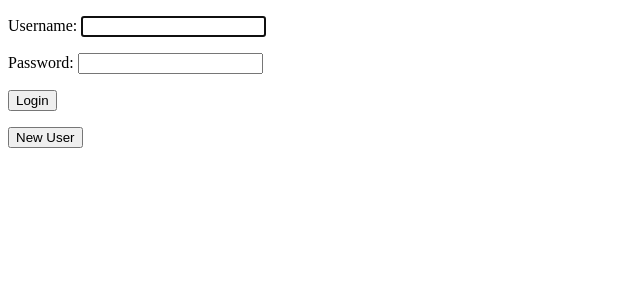
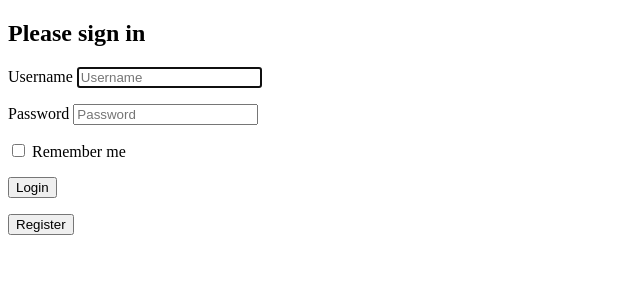
Before and after one commit to frankaddelia/comp424p2, a PHP site: page /login.php in a window 1280 px wide. Shown: the top 300 px of the page, without its empty margins (0-640 px from the left). Run offline with PHP 8.4, Linux system fonts and the light colour scheme; some libraries are stand-ins or nearby versions.

Commit message:
Spellcheck + htmlified login.php

```diff
--- a/login.php
+++ b/login.php
@@ -40,14 +40,20 @@
 
   <body>
 
-    <form action="" name="login" method="post">
-
-      <p>Username: <input type="text" id="uname" name="uname" /></p>
-      <p>Password: <input type="password" name="pass" /></p>
-      <p><input type="submit" name="login" value="Login" /></p>
-      <p><input type="submit" name="new" value="New User" /></p>
-
+    <form action="" name="login" method="post" class="form-signin">
+      <h2 class="form-signin-heading">Please sign in</h2>
+      <label for="uname" class="sr-only">Username</label>
+      <input type="email" id="uname" name="uname" class="form-control" placeholder="Username" required autofocus /></p>
+      <p><label for="pass" class="sr-only">Password</label> <input type="password" class="form-control" name="pass" placeholder="Password" required /></p>
+      <div class="checkbox">
+          <label>
+            <input type="checkbox" value="remember-me"> Remember me
+          </label>
+        </div>
+      <p><button class="btn btn-lg btn-primary btn-block" type="submit" name="login">Login</button></p>
+      <p><button class="btn btn-lg btn-block" type="submit" name="new"/>Register</button></p>
     </form>
+    <!-- On fail suggest password reset -->
 
   </body>
 </html>
```
Also changed, not shown: README.md.
